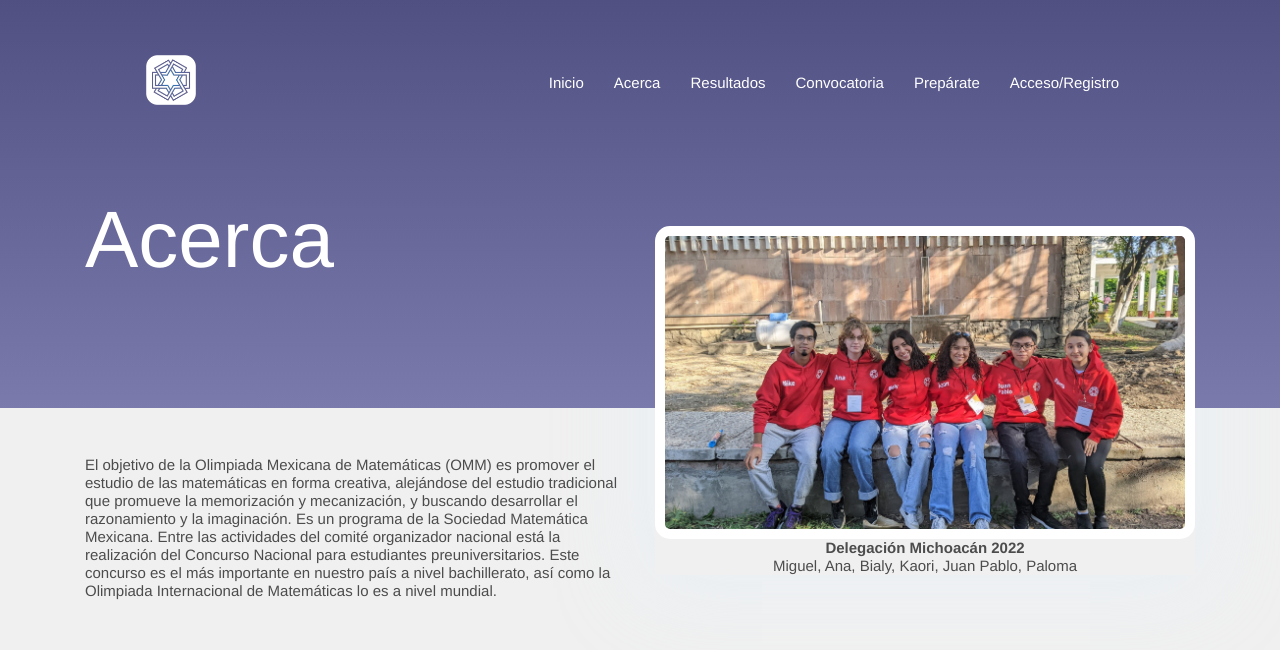
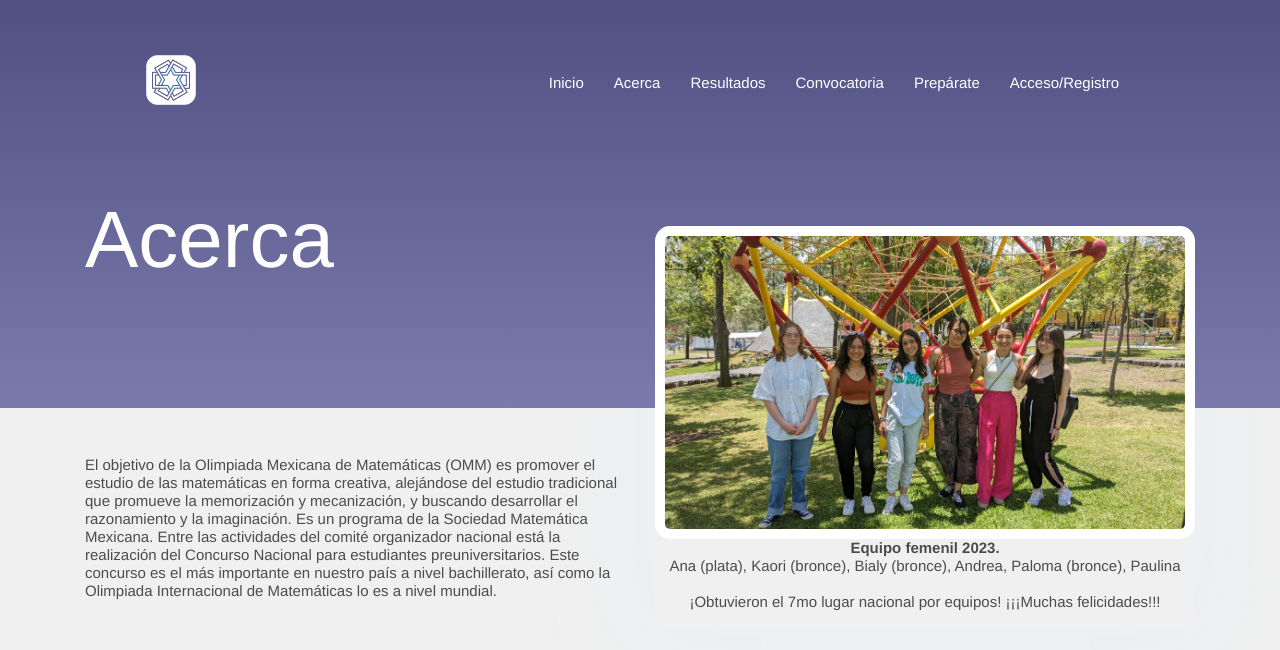
Before and after one commit to OlimpiadaMatematicasMichoacan/WOMM, a Jekyll site: the page built from _pages/acerca.html, in a window 1280 px wide and 900 px high, cut to the strip 0-736 px from the top of the window. Shown: the top 650 px of the strip. Built offline with Jekyll 4.4.1, drawn with Linux system fonts in a browser that asks for light colours.

Commit message:
added femenil

```diff
--- a/_pages/acerca.html
+++ b/_pages/acerca.html
@@ -34,9 +34,10 @@ image: assets/images/about/foto.png
       </div>
       <div class="col-md-6 text-center drag-lg-top">
         <div class="shadow-down mb-4">
-          <img src="{{ site.baseurl }}/assets/images/about/delegacion2022.jpg" alt="Miguel, Ana, Bialy, Kaori, Juan Pablo, Paloma" class="img-fluid rounded-lg border-thick border-white" width="100%">
-          <strong>Delegación Michoacán 2022</strong><br>
-          Miguel, Ana, Bialy, Kaori, Juan Pablo, Paloma
+          <img src="{{ site.baseurl }}/assets/images/about/femenil2023.jpg" alt="Ana (plata), Kaori (bronce), Bialy (bronce), Andrea, Paloma (bronce), Paulina" class="img-fluid rounded-lg border-thick border-white" width="100%">
+          <strong>Equipo femenil 2023.</strong><br>
+          Ana (plata), Kaori (bronce), Bialy (bronce), Andrea, Paloma (bronce), Paulina<br><br>
+          ¡Obtuvieron el 7mo lugar nacional por equipos! ¡¡¡Muchas felicidades!!!<br><br>
         </div>
 <!--         <img src="{{ site.baseurl }}/{{ page.signature }}" alt="signature" class="img-fluid"> -->
 <!--         <h4>{{ page.author }}</h4> -->
```
Also changed, not shown: assets/images/about/femenil2023.jpg (added).
